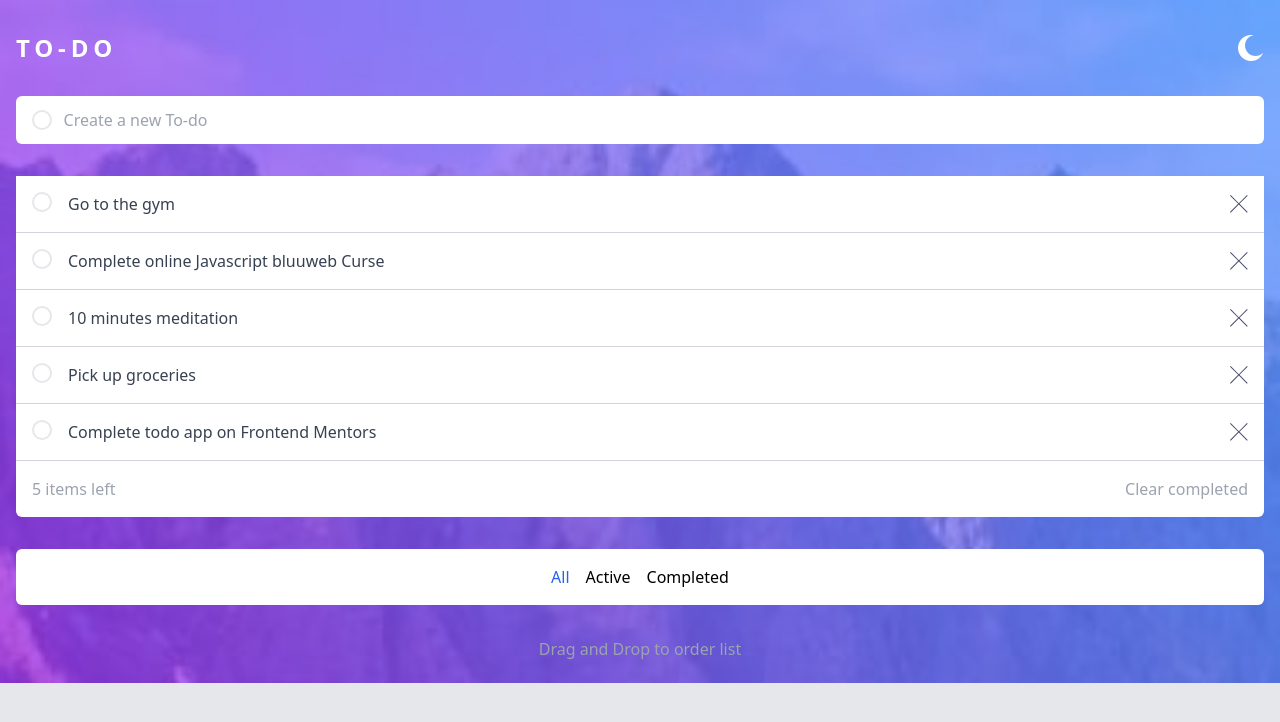
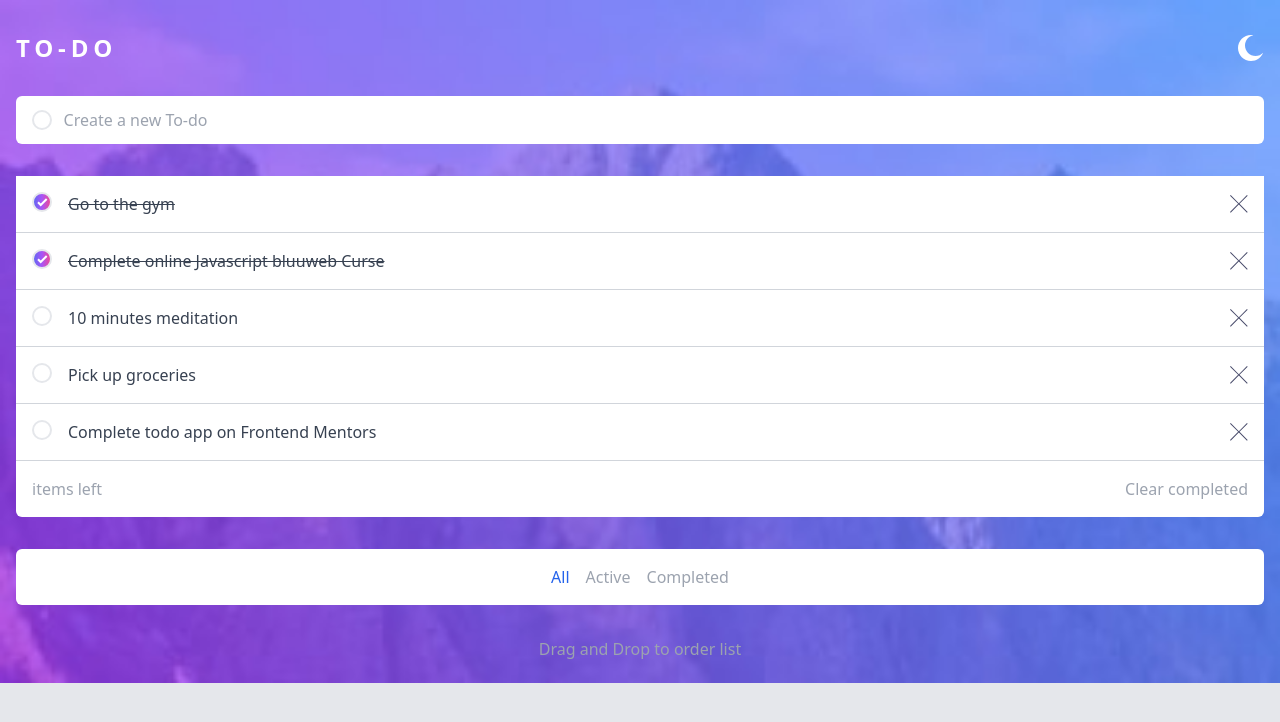
Before and after one commit to kevo-developer/vite-react-tailwind-todo-frontendmentor, a React (Vite) app: page / in a window 1280 px wide. Shown: the top 722 px of the page. Built offline with nearby package versions, Linux system fonts and the light colour scheme.

Commit message:
All requirements added and working

```diff
--- a/src/App.jsx
+++ b/src/App.jsx
@@ -6,16 +6,57 @@ import TodoFilter from "./components/TodoFilter";
 import { useState } from "react";
 
 const initialStateTodos = [
-    { id : 1, title : "Go to the gym", completed : true },
-    { id : 2, title : "Complete online Javascript bluuweb Curse", completed : true},
-    { id : 3, title : "10 minutes meditation", completed : false},
-    { id : 4, title : "Pick up groceries", completed : false},
-    { id : 5, title : "Complete todo app on Frontend Mentors", completed : false}
-]
+    { id: 1, title: "Go to the gym", completed: true },
+    {
+        id: 2,
+        title: "Complete online Javascript bluuweb Curse",
+        completed: true,
+    },
+    { id: 3, title: "10 minutes meditation", completed: false },
+    { id: 4, title: "Pick up groceries", completed: false },
+    { id: 5, title: "Complete todo app on Frontend Mentors", completed: false },
+];
 
 const App = () => {
 
     const [todos, setTodos] = useState(initialStateTodos);
+
+    const createTodo = (title) => {
+        const newTodo = {
+            id : Date.now(),
+            title : title.trim(),
+            completed: false,
+        };
+        setTodos([...todos, newTodo]);
+    };
+
+    const removeTodo = (id) => {
+        setTodos(todos.filter((todo) => todo.id !== id));
+    };
+
+    const updateTodo = (id) => {
+        setTodos(todos.map(
+            todo => todo.id === id ? {...todo, completed: !todo.completed}:todo));
+    };
+
+    const computedItemsLeft = todos.filter((todo) => !todo.completed).length;
+
+    const clearCompleted = () => {
+        setTodos(todos.filter((todo) => !todo.completed));
+    };
+
+    const [filter, setFilter] = useState("all");
+
+    const filteredTodos = () => {
+        switch (filter) {
+            case "all" : return todos;
+            case "active" : return todos.filter((todo) => !todo.completed);
+            case "completed" : return todos.filter((todo) => todo.completed);
+            default : return todos;
+        }
+    };
+
+    const changeFilter = (filter) => setFilter(filter);
 
     return (
         <div className="bg-[url('./assets/images/bg-mobile-light.jpg')] bg-no-repeat bg-contain bg-gray-200 min-h-screen">
@@ -23,14 +64,21 @@ const App = () => {
             <Header />
 
             <main className="container mx-auto px-4 mt-8">
+                <TodoCreate
+                createTodo={createTodo}/>
 
-                <TodoCreate />
+                <TodoList
+                todos={filteredTodos()}
+                removeTodo={removeTodo}
+                updateTodo={updateTodo}/>
 
-                <TodoList todos={todos} />
+                <TodoComputed c
+                omputedItemsLeft={computedItemsLeft}
+                clearCompleted={clearCompleted}/>
 
-                <TodoComputed />
-
-                <TodoFilter />
+                <TodoFilter
+                changeFilter={changeFilter}
+                filter = {filter}/>
             </main>
 
             <footer className="text-center mt-8 text-gray-400">
--- a/src/components/Header.jsx
+++ b/src/components/Header.jsx
@@ -1,4 +1,4 @@
-import MoonIcon from "./icons/MoonIcon";
+import IconMoon from "./icons/IconMoon";
 
 const Header = () => {
     return (
@@ -8,7 +8,7 @@ const Header = () => {
                     To-do
                 </h1>
                 <button>
-                    <MoonIcon fill="#fff" />
+                    <IconMoon fill="#fff" />
                 </button>
             </div>
         </header>
--- a/src/components/TodoComputed.jsx
+++ b/src/components/TodoComputed.jsx
@@ -1,8 +1,10 @@
-const TodoComputed = () => {
+const TodoComputed = ( {computedItemsLeft, clearCompleted} ) => {
     return (
         <section className="py-4 px-4 flex justify-between bg-white rounded-b-md">
-            <span className="text-gray-400">5 items left</span>
-            <button className="text-gray-400">Clear completed</button>
+            <span className="text-gray-400">
+                {computedItemsLeft} items left
+            </span>
+            <button className="text-gray-400" onClick={clearCompleted}>Clear completed</button>
         </section>
     );
 };
--- a/src/components/TodoCreate.jsx
+++ b/src/components/TodoCreate.jsx
@@ -1,11 +1,28 @@
-const TodoCreate = () => {
+import { useState } from "react";
+
+const TodoCreate = ( {createTodo} ) => {
+
+    const [title, setTitle] = useState('');
+
+    const handleSubmitAddTodo = (e) => {
+        e.preventDefault();
+
+        if (!title.trim()){
+            return setTitle('');
+        }
+        createTodo(title);
+        setTitle('');
+    };
+
     return (
-        <form className="bg-white rounded-md overflow-hidden py-3 flex gap-3 items-center px-4">
+        <form onSubmit={handleSubmitAddTodo} className="bg-white rounded-md overflow-hidden py-3 flex gap-3 items-center px-4">
             <span className="rounded-full border-2 w-5 h-5 inline-block"></span>
             <input
                 type="text"
                 placeholder="Create a new To-do"
                 className="w-full text-gray-400 outline-none"
+                value={title}
+                onChange={(e) => setTitle(e.target.value)}
             />
         </form>
     );
--- a/src/components/TodoFilter.jsx
+++ b/src/components/TodoFilter.jsx
@@ -1,10 +1,26 @@
-const TodoFilter = () => {
+const TodoFilter = ({ changeFilter, filter }) => {
     return (
         <section className="container mx-auto mt-8">
             <div className="bg-white rounded-md p-4 flex justify-center gap-4">
-                <button className="text-blue-600">All</button>
-                <button className="hover:text-blue-600">Active</button>
-                <button className="hover:text-blue-600">Completed</button>
+                <button
+                    className={`${filter === 'all'
+                    ? "text-blue-600 hover:text-gray-400"
+                    : "text-gray-400 hover:text-blue-600"}`}
+                    onClick={ () => changeFilter("all") }
+                >All</button>
+
+                <button
+                className={`${filter === 'active'
+                ? "text-blue-600 hover:text-gray-400"
+                : "text-gray-400 hover:text-blue-600"}`}
+                onClick={ () => changeFilter("active") }
+                >Active</button>
+
+                <button
+                className={`${filter === 'completed'
+                ? "text-blue-600 hover:text-gray-400"
+                : "text-gray-400 hover:text-blue-600"}`}
+                onClick={ () => changeFilter("completed") }>Completed</button>
             </div>
         </section>
     );
--- a/src/components/TodoItem.jsx
+++ b/src/components/TodoItem.jsx
@@ -1,17 +1,28 @@
-import CrossIcon from "./icons/CrossIcon";
+import IconCross from "./icons/IconCross";
+import IconCheck from "./icons/IconCheck";
 
-const TodoItem = ( {todo} ) => {
-
-    const {id, title, completed} = todo;
+const TodoItem = ({ todo, removeTodo, updateTodo }) => {
+    const { id, title, completed } = todo;
 
     return (
         <article className="bg-white flex gap-4 border-b-gray-300 border-b py-4 p-4">
-            <button className="flex-none rounded-full border-2 w-5 h-5 inline-block"></button>
-            <p className="text-gray-700 grow">
+            <button
+                className={`h-5 w-5 flex-none rounded-full border-2 ${
+                    completed
+                        ? "flex bg-gradient-to-r from-indigo-500 via-purple-500 to-pink-500 justify-center items-center"
+                        : "inline-block"
+                }`}
+                onClick={() => updateTodo(id)}
+            >
+                {completed && <IconCheck />}
+            </button>
+
+            <p className={`text-gray-700 grow ${completed && "line-through"}`}>
                 {title}
             </p>
-            <button className="flex-none">
-                <CrossIcon />
+
+            <button className="flex-none" onClick={() => removeTodo(id)}>
+                <IconCross />
             </button>
         </article>
     );
--- a/src/components/TodoList.jsx
+++ b/src/components/TodoList.jsx
@@ -1,11 +1,14 @@
 import TodoItem from "./TodoItem";
 
-const TodoList = ( {todos} ) => {
+const TodoList = ( {todos, removeTodo, updateTodo} ) => {
     return (
         <div className="mt-8 rounded-t-md bg-white [&>article]:p-4">
 
             {todos.map((todo)=>(
-                <TodoItem key={todo.id} todo={todo} />
+                <TodoItem key={todo.id}
+                todo={todo}
+                removeTodo={removeTodo}
+                updateTodo={updateTodo}/>
             ))}
 
         </div>
--- /dev/null
+++ b/src/components/icons/IconCheck.jsx
@@ -0,0 +1,17 @@
+const IconCheck = ( {...props} ) => {
+    return (
+        <svg
+            {...props}
+            xmlns="http://www.w3.org/2000/svg"
+            width="11"
+            height="9"
+            fill="none"
+            stroke="#FFF"
+            strokeWidth="2">
+        <path
+            d="M1 4.304L3.696 7l6-6"/>
+        </svg>
+    );
+};
+
+export default IconCheck;
--- a/src/components/icons/CrossIcon.jsx
+++ b/src/components/icons/IconCross.jsx
@@ -1,4 +1,4 @@
-const CrossIcon = () => {
+const IconCross = () => {
     return (
         <svg xmlns="http://www.w3.org/2000/svg"
         width="18"
@@ -10,4 +10,4 @@ const CrossIcon = () => {
     );
 };
 
-export default CrossIcon;
+export default IconCross;
--- a/src/components/icons/MoonIcon.jsx
+++ b/src/components/icons/IconMoon.jsx
@@ -1,4 +1,4 @@
-const MoonIcon = ({fill = "#fff"}) => {
+const IconMoon = ({fill = "#fff"}) => {
     return (
         <svg
         fill= {fill}
@@ -12,4 +12,4 @@ const MoonIcon = ({fill = "#fff"}) => {
     );
 };
 
-export default MoonIcon;
+export default IconMoon;
```
